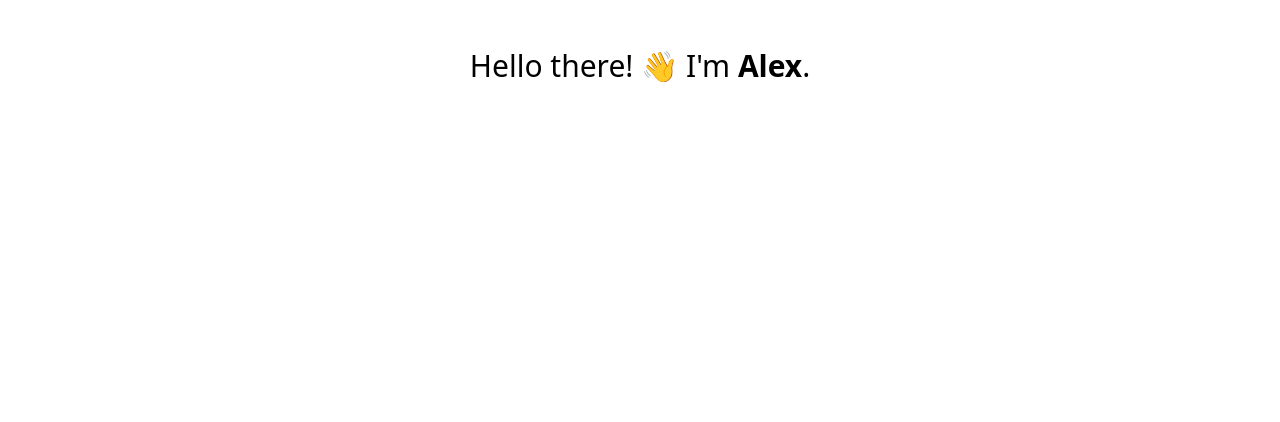
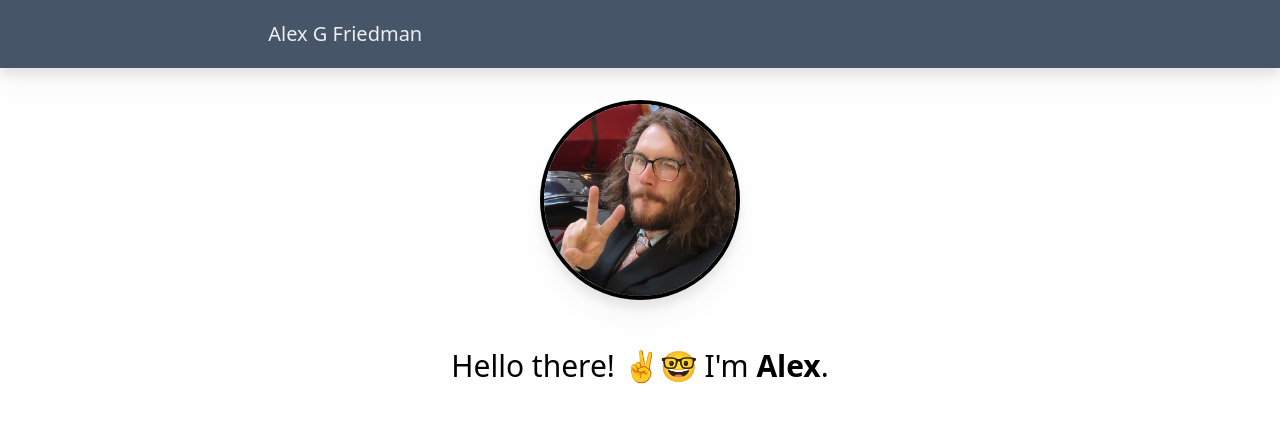
Before and after one commit to friedmanalexg/blog-nextjs-13, a Next.js app: page / in a window 1280 px wide. Shown: the top 422 px of the page. Built offline with nearby package versions, Linux system fonts and the light colour scheme.

Commit message:
profile pic renders

```diff
--- /dev/null
+++ b/app/components/MyProfilePic.tsx
@@ -0,0 +1,17 @@
+import React from 'react'
+import Image from 'next/image'
+
+export default function MyProfilePic() {
+  return (
+    <section className='w-full mx-auto'>
+        <Image
+            className='border-4 border-black dark:border-slate-500 drop-shadow-xl shadow-black rounded-full mx-auto mt-8'
+            src="/images/portrait-600-x-600.jpg"
+            width={200}
+            height={200}
+            alt='Alex G Friedman'
+            priority={true}
+        />
+    </section>
+  )
+}
--- a/app/components/Navbar.tsx
+++ b/app/components/Navbar.tsx
@@ -1,7 +1,12 @@
 import React from 'react'
+import Link from 'next/link'
 
 export default function Navbar() {
   return (
-    <div>Navbar</div>
+    <nav className='bg-slate-600 p-4 sticky top-0 drop-shadow-xl z-10'>
+        <div className='prose prose-xl mx-auto flex justify-between flex-col sm:flex-row'>
+            <Link href="/" className='text-white/90 no-underline hover:text-white'> Alex G Friedman</Link>
+        </div>
+    </nav>
   )
 }
--- a/app/layout.tsx
+++ b/app/layout.tsx
@@ -1,6 +1,8 @@
 import './globals.css'
 import type { Metadata } from 'next'
 import { Inter } from 'next/font/google'
+import Navbar from './components/Navbar'
+import MyProfilePic from './components/MyProfilePic'
 
 const inter = Inter({ subsets: ['latin'] })
 
@@ -17,6 +19,8 @@ export default function RootLayout({
   return (
     <html lang="en">
       <body className="dark:bg-slate-800">
+        <Navbar />
+        <MyProfilePic />
         {children}
       </body>
     </html>
--- a/app/page.tsx
+++ b/app/page.tsx
@@ -4,7 +4,7 @@ export default function Home() {
   return (
     <main className="px-6 mx-auto">
       <p className="mt-12 mb-12 text-3xl text-center dark:text-white">
-        Hello there! 👋&nbsp;
+        Hello there! ✌🤓&nbsp;
         <span className="whitespace-nowrap">
           I'm <span className="font-bold">Alex</span>.
         </span>
```
Also changed, not shown: public/images/portrait-600-x-600.jpg (added).
